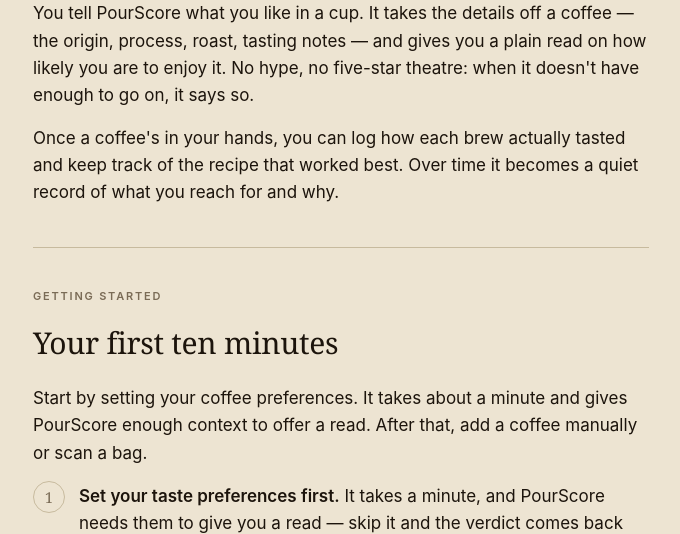
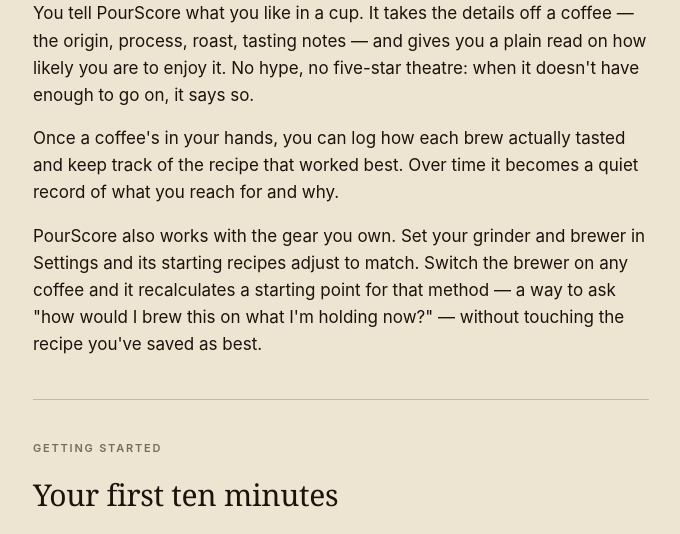
Before and after one commit to yherba/Site, a plain HTML site: page index.html in a window 1280 px wide. Shown: the part 479-1013 px from the top of the page, without its empty margins (299-979 px from the left). Drawn offline with Linux system fonts and the light colour scheme.

Commit message:
Add gear-awareness to What it is

```diff
--- a/index.html
+++ b/index.html
@@ -184,6 +184,7 @@
       <h2>A second opinion at the shelf</h2>
       <p>You tell PourScore what you like in a cup. It takes the details off a coffee — the origin, process, roast, tasting notes — and gives you a plain read on how likely you are to enjoy it. No hype, no five-star theatre: when it doesn't have enough to go on, it says so.</p>
       <p>Once a coffee's in your hands, you can log how each brew actually tasted and keep track of the recipe that worked best. Over time it becomes a quiet record of what you reach for and why.</p>
+      <p>PourScore also works with the gear you own. Set your grinder and brewer in Settings and its starting recipes adjust to match. Switch the brewer on any coffee and it recalculates a starting point for that method — a way to ask "how would I brew this on what I'm holding now?" — without touching the recipe you've saved as best.</p>
     </section>
 
     <section>
```
